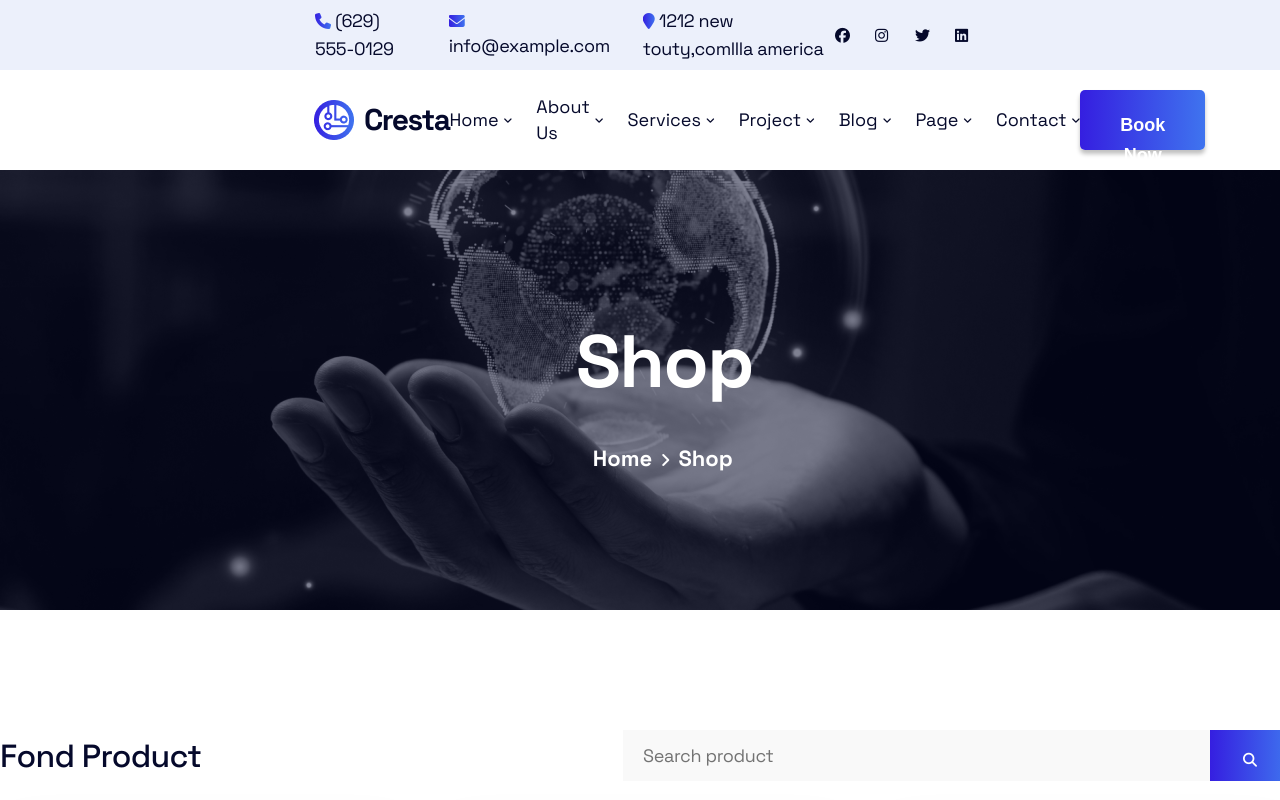
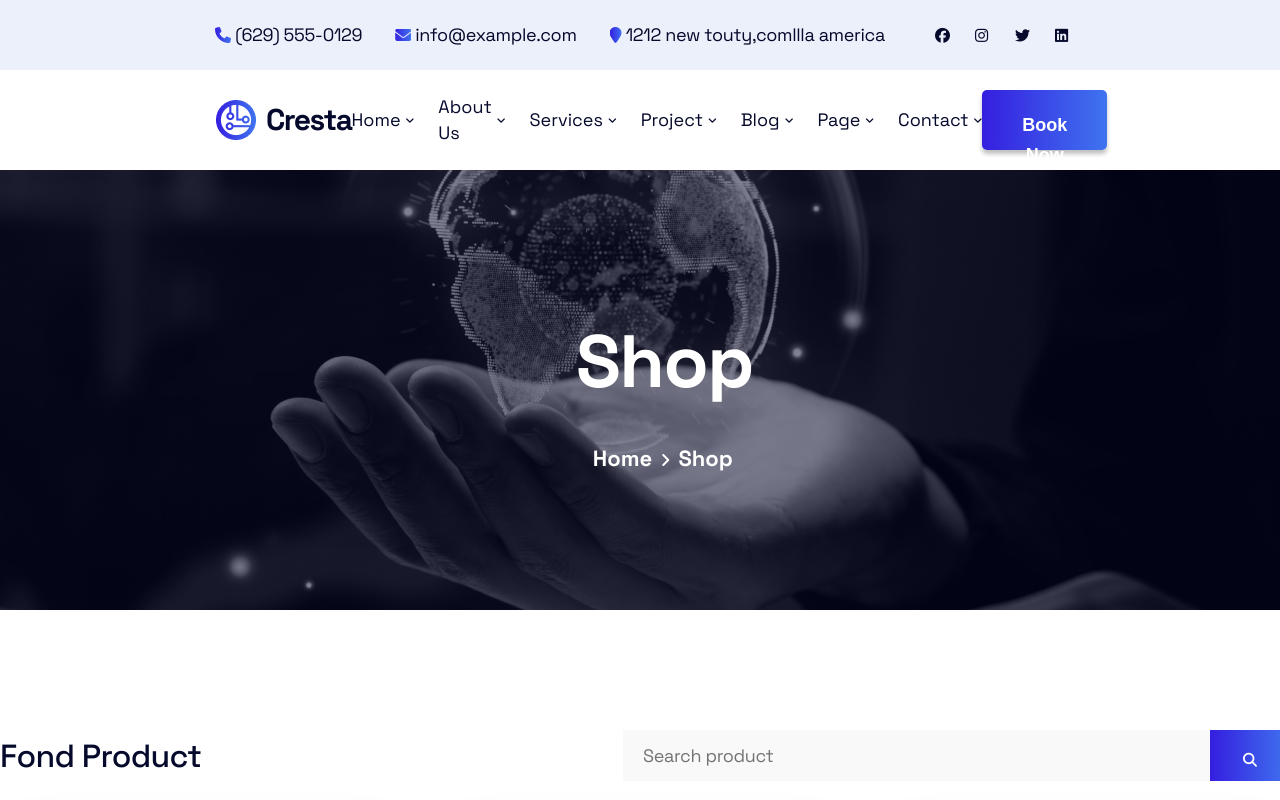
Before and after one commit to Ahad188/Day1-shop, a plain HTML site: page index.html in a window 1280 px wide. Shown: the top 800 px of the page. Drawn offline with Linux system fonts and the light colour scheme.

Commit message:
pading chang in head and navigation

```diff
--- a/Scss/Base/_heade.scss
+++ b/Scss/Base/_heade.scss
@@ -5,7 +5,7 @@ header{
      width: 100%; //chang
      height: 70px;
 
-     padding: 0px 315px;
+     padding: 0px 215px;
      background: index.$bg-color;
      display: flex;
      justify-content: space-between;
--- a/Scss/Base/_navigation.scss
+++ b/Scss/Base/_navigation.scss
@@ -2,7 +2,7 @@ nav{
      display: flex;
      justify-content: space-between;
      align-items: center;
-     padding: 0 316px 0 314px;
+     padding: 0 216px ;
      max-width: 1920pz;
      width: 100%; //change
      height: 100px;
```
Also changed, not shown: Scss/main.css, 1 other file.
